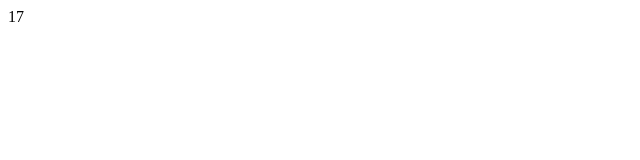
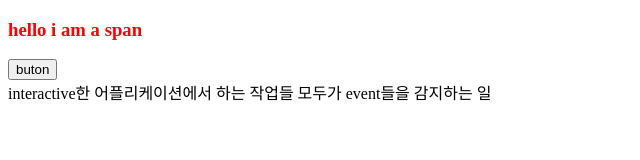
Before and after one commit to junjunwon/react-basic, a plain HTML site: page index.html in a window 1280 px wide. Shown: the whole page, without its empty margins (0-640 px from the left). Drawn offline with nearby package versions, Linux system fonts and the light colour scheme.

Commit message:
events in React

```diff
--- a/index.html
+++ b/index.html
@@ -1,12 +1,25 @@
 <!DOCTYPE html>
 <html>
 <body>
-
+	<div id="root">
+	</div>
+	<div>interactive한 어플리케이션에서 하는 작업들 모두가 event들을 감지하는 일</div>
 </body>
 <script src="https://unpkg.com/react@17/umd/react.development.js"></script>
 <script src="https://unpkg.com/react-dom@17/umd/react-dom.development.js"></script>
+<script>
+	const root = document.getElementById("root")
+	const h3 = React.createElement(
+		"h3",
+		{id:"sexy-span", class:'abc', style:{color:'red'}, onMouseEnter: () => console.log("mouse enter")},
+		"hello i am a span "); // insde create Element should be same with html tag
+	const btn = React.createElement(
+		"button",
+		{onClick:() => console.log("i am clicked")},
+		"buton"
+	)
+	const container = React.createElement("div", null, [h3, btn])
+
+	ReactDOM.render(container, root) // span will be located in inside of root
+</script>
 </html>
-
-
-
-17
```
